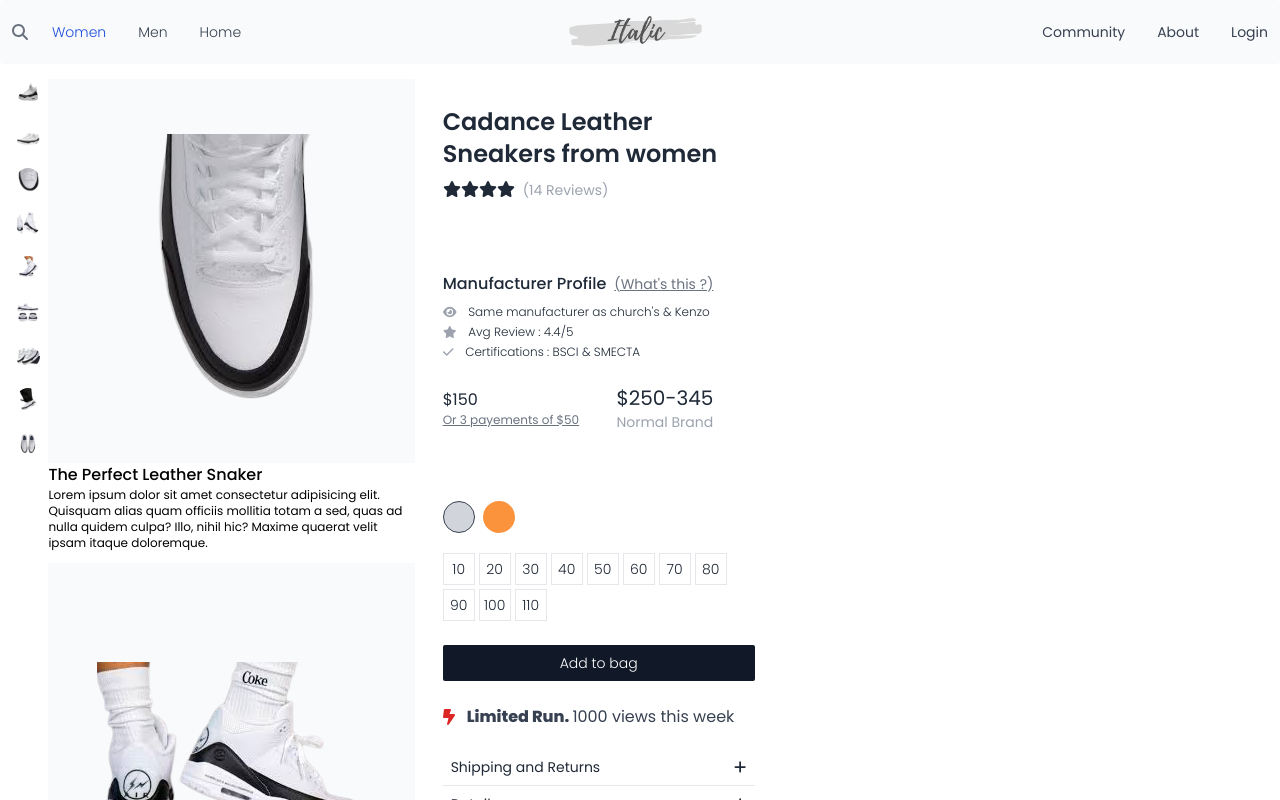
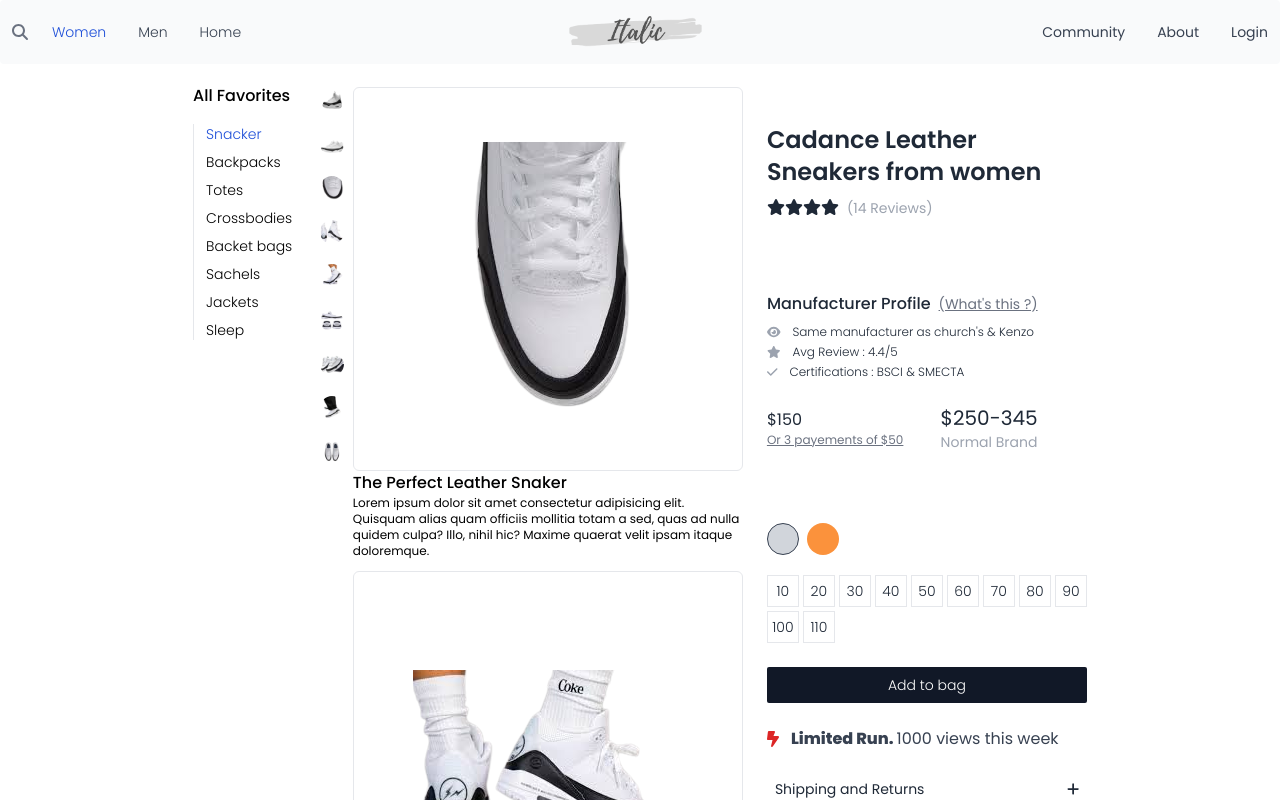
Before and after one commit to CREDO23/product-screen-challenge, a React (Vite) app: page / in a window 1280 px wide. Built offline with nearby package versions, Linux system fonts and the light colour scheme.

Commit message:
feat : product page

```diff
--- a/src/components/Product-screen/Carousel.jsx
+++ b/src/components/Product-screen/Carousel.jsx
@@ -28,6 +28,7 @@ export default function () {
 
   const handleScroll = () => {
     return setInterval(() => {
+    console.log(carousel.current.onHover)
       carousel.current?.scrollTo({
         behavior: "smooth",
         top: (carousel.current.scrollHeight / paths.length) * carouselLength,
@@ -46,7 +47,7 @@ export default function () {
   }, [carouselLength]);
 
   return (
-    <div className="w-1/3 flex p-3 ">
+    <div className="w-1/3 flex">
       <div className="w-10 flex flex-col gap-3">
         {miniPaths.map((path, index) => (
           <img
--- a/src/components/Product-screen/Description.jsx
+++ b/src/components/Product-screen/Description.jsx
@@ -24,8 +24,8 @@ export default function () {
   };
 
   return (
-    <div className="w-1/4 p-1  text-gray-800 flex flex-col gap-8 items-start justify-evenly ">
-      <div className=" flex flex-col gap-y-2">
+    <div className="w-1/4 text-gray-800 flex flex-col gap-8 items-start justify-evenly ">
+      <div className=" flex flex-col gap-2">
         <p className=" font-semibold text-2xl">
           Cadance Leather Sneakers from women
         </p>
@@ -36,7 +36,7 @@ export default function () {
         </div>
       </div>
 
-      <div className=" flex flex-col gap-y-2">
+      <div className=" flex flex-col gap-2">
         <div className="w-full flex gap-2 items-center ">
           <p className=" font-medium">Manufacturer Profile</p>
           <span className="text-sm text-gray-500 underline">
@@ -73,7 +73,7 @@ export default function () {
         </div>
       </div>
 
-      <div className=" flex flex-col gap-y-5">
+      <div className=" flex flex-col gap-5">
         <div className="w-full flex gap-2 flex-wrap">
           <div className="w-8 border-gray-700 border rounded-full h-8 bg-gray-300"></div>
 
--- a/src/components/Product-screen/ImageCard.jsx
+++ b/src/components/Product-screen/ImageCard.jsx
@@ -3,7 +3,7 @@
 export default function ({ smallDescription, image }) {
   return (
     <>
-      <div className=" bg-slate-50  flex flex-col items-center justify-center  md:h-96 p-3">
+      <div className="border rounded-md flex flex-col items-center justify-center  md:h-96 p-3">
         <img src={image} className="" alt="jordan" />
       </div>
       <div>
--- /dev/null
+++ b/src/components/Product-screen/LeftSide.jsx
@@ -0,0 +1,42 @@
+export default function () {
+  const favorites = [
+    {
+      name: "Snacker",
+      selected : true
+    },
+    {
+      name: "Backpacks",
+    },
+    {
+      name: "Totes",
+    },
+    {
+      name: "Crossbodies",
+    },
+    {
+      name: "Backet bags",
+    },
+    {
+      name: "Sachels",
+    },
+    {
+      name: "Jackets",
+    },
+    {
+      name: "Sleep",
+    },
+  ];
+
+  return (
+    <div className="flex flex-col divide-x gap-4 items-start">
+      <p className="font-medium">All Favorites</p>
+      <ul className="text-sm pl-3 flex flex-col items-start gap-2 font-light">
+        {favorites.map((el, index) => (
+          <a href="" className="hover:underline">
+            <li key={index} className={`${el.selected ? 'text-blue-700 ' : ''}`}>{el.name}</li>
+          </a>
+        ))}
+      </ul>
+    </div>
+  );
+}
--- a/src/screens/Product.jsx
+++ b/src/screens/Product.jsx
@@ -1,17 +1,19 @@
 import Navbar from "../components/Navbar";
 import Description from "../components/Product-screen/Description";
 import Carousel from "../components/Product-screen/Carousel";
+import LeftSide from "../components/Product-screen/LeftSide";
 
 export default function () {
   return (
     <div className="w-full flex flex-col no-scrollbar items-center h-full">
-        <div className="w-full">
-          <Navbar />
-        </div>
-        <div className="w-full gap-3 flex h-full">
-        <Carousel/>
-          <Description/>
-        </div>
+      <div className="w-full">
+        <Navbar />
+      </div>
+      <div className="w-full my-5 gap-6 justify-center flex h-full">
+        <LeftSide />
+        <Carousel />
+        <Description />
+      </div>
     </div>
   );
 }
```
